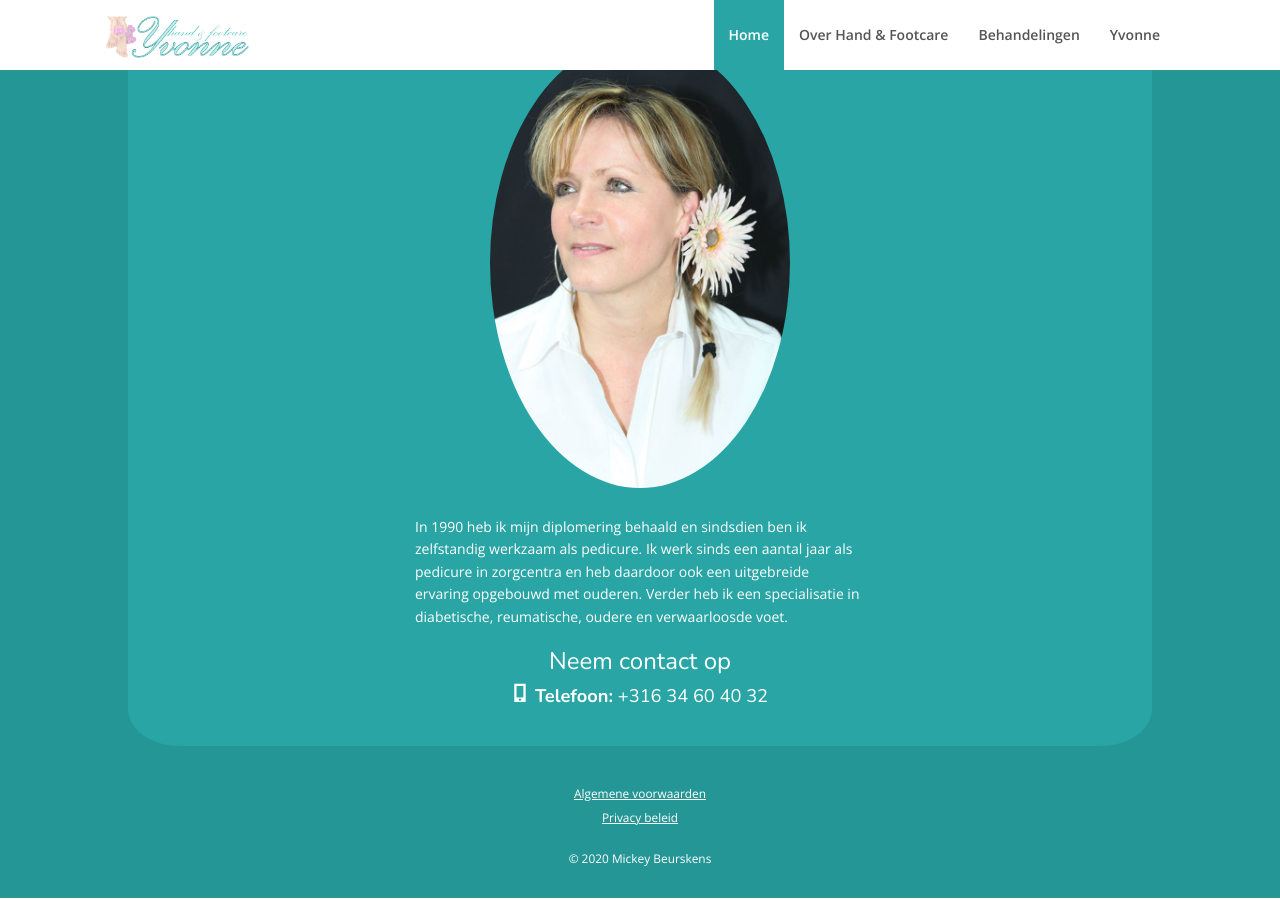
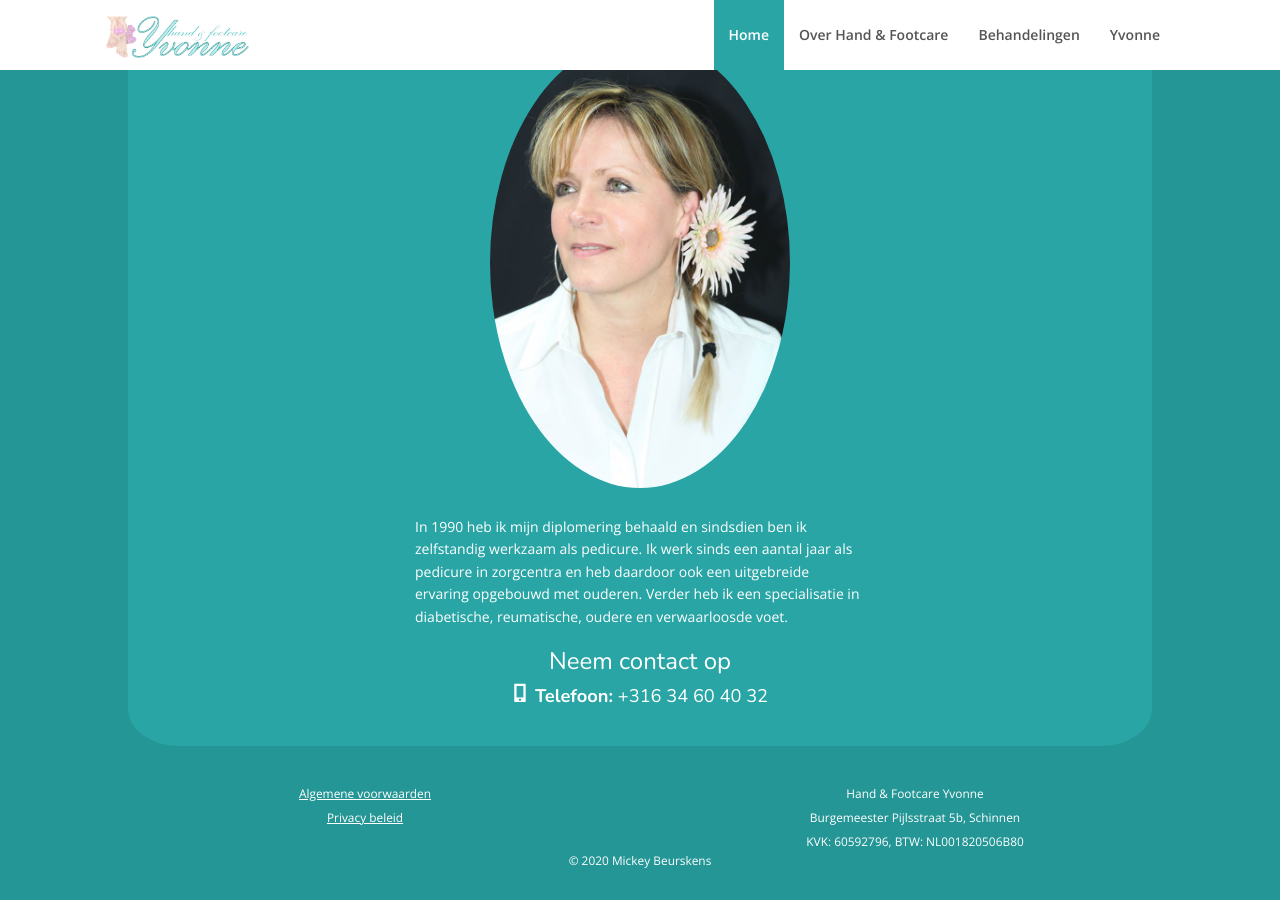
Before and after one commit to yvonne-site/yvonne-site.github.io, a Jekyll site: the page built from index.html, in a window 1280 px wide and 900 px high, scrolled down 2717 px. Built offline with Jekyll 4.4.1, drawn with Linux system fonts in a browser that asks for light colours.

Commit message:
Contact info in footer

```diff
--- a/_includes/footer.html
+++ b/_includes/footer.html
@@ -1,11 +1,21 @@
 <!-- Start Footer -->
 <footer class="main-footer">
     <div class="container-fluid">
-
-        <ul class="center foot">
-            <li><a href="{% link algemene-voorwaarden.html %}"><small>Algemene voorwaarden</small></a></li>
-            <li><a href="{% link privacy-beleid.html %}"><small>Privacy beleid</small></a></li>
-        </ul>
+<div class="row">
+        <div class="col-sm-6">
+          <ul class="center foot">
+              <li><a href="{% link algemene-voorwaarden.html %}"><small>Algemene voorwaarden</small></a></li>
+              <li><a href="{% link privacy-beleid.html %}"><small>Privacy beleid</small></a></li>
+              <li></li>
+            </ul>
+        </div>
+        <div class="col-sm-6">
+          <ul class="center foot">
+              <li><small>Hand & Footcare Yvonne</small></li>
+              <li><small>Burgemeester Pijlsstraat 5b, Schinnen </small></li>
+              <li><small>KVK: 60592796, BTW: NL001820506B80</small></li>
+            </ul>
+        </div>
         <br>
         <small class="foot center"><a href="https://mickeybeurskens.nl" style="text-decoration: none; margin-top: 15px;">{% if site.copyright %} {{ site.copyright }} {% endif %}</a></small>
     </div>
```
